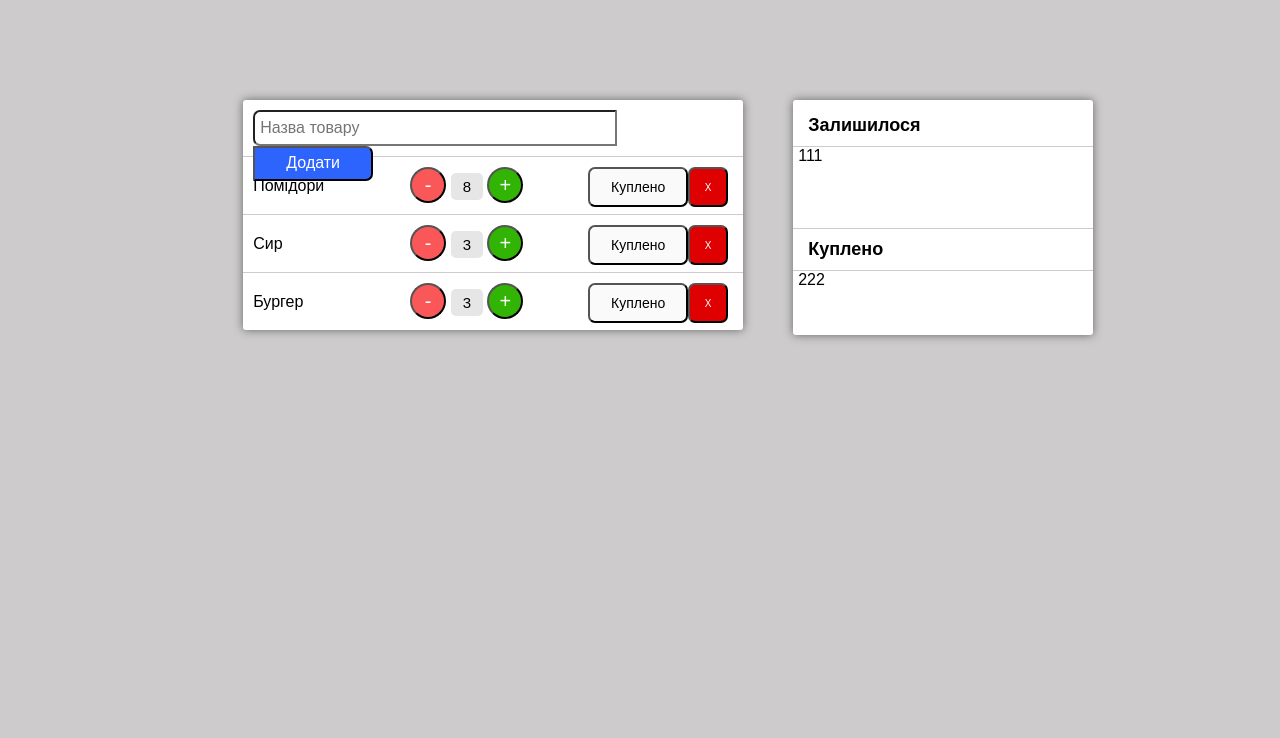
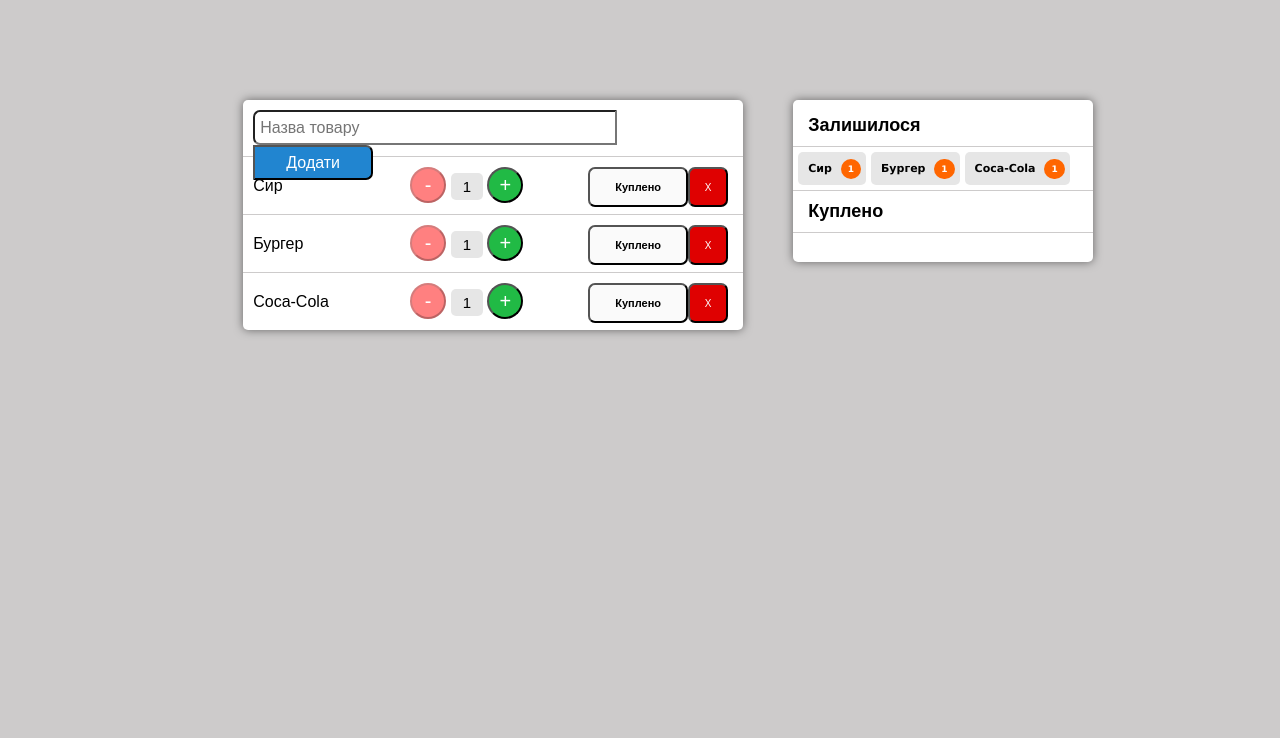
Before and after one commit to AnnaMitsan/BuyList-JS, a plain HTML site: page index.html in a window 1280 px wide. Shown: the top 738 px of the page. Drawn offline with nearby package versions, Linux system fonts and the light colour scheme.

Commit message:
added js

```diff
--- a/index.html
+++ b/index.html
@@ -1,66 +1,56 @@
 <!DOCTYPE html>
 <html>
+
 <head lang="uk">
     <meta charset="UTF-8">
-    <title>My Page</title>
+    <title>Buy List</title>
+    <link rel="stylesheet" type="text/css" href="main.css" />
+</head>
+
+<body>
 
 
-    <link rel="stylesheet" type="text/css" href="main.css" />
-</head>
-<body>
     <div class="bl-background">
         <div class="center">
             <div class="bl-list">
-        <div class="bl-addnew">
-            <input type="text" placeholder="Назва товару"> <button data-tooltip="Add new">Додати</button>
+                <div class="bl-add">
+                    <input class="addinput" type="text" placeholder="Назва товару"> <button class="addbutton" data-tooltip="Add new">Додати</button>
                 </div>
-
+                <div class="row-template" style="display:none">
                     <div class="bl-row clearfix">
                         <div class="bl-product">
-                Помідори
+                            <div class="bl-product-name">Помідори</div>
+                            <input class="bl-change-input" type="text">
                         </div>
                         <div class="bl-count">
-                <button class="bl-minus" data-tooltip="Minus">-</button> <span class="bl-label">8</span>
-                <button class="bl-plus" data-tooltip="Plus">+</button>
-            </div>
-            <div class="bl-buttons">
-                 <button class="bl-buy" data-tooltip="Buy">Куплено</button>
-                <button class="bl-delete" data-tooltip="Delete">X</button>
-            </div>
-        </div>
-        <div class="bl-row clearfix">
-            <div class="bl-product">
-                Сир
-                </div>
-            <div class="bl-count">
-                <button class="bl-minus">-</button> <span class="bl-label">3</span>
+                            <button class="bl-minus" name="minusBtn">-</button> <span class="bl-label">8</span>
                             <button class="bl-plus">+</button>
                         </div>
                         <div class="bl-buttons">
                             <button class="bl-buy">Куплено</button>
                             <button class="bl-delete">X</button>
-            </div>
-        </div>
-        <div class="bl-row clearfix">
-            <div class="bl-product">
-                Бургер
-            </div>
-            <div class="bl-count">
-              <button class="bl-minus">-</button>
-                <span class="bl-label">3</span>
-                <button class="bl-plus">+</button>
-            </div>
-            <div class="bl-buttons">
-                 <button class="bl-buy">Куплено</button>
-                <button class="bl-delete">X</button>
+                            <button class="bl-notbuy">Не куплено</button>
                         </div>
                     </div>
                 </div>
+
+            </div>
+
             <div class="bl-bought">
                 <div class="bl-title">Залишилося</div>
-       <div class="bl-left">111</div>
+                <div class="bl-left">
+                    <div class="left-template" style="display:none">
+                        <div class="bl-left-item">
+                            <div class="bl-left-product-name">
+                            Помідори
+                                </div>
+                            <div class="bl-left-product-count">
+                                1</div>
+                        </div>
+                    </div>
+                </div>
                 <div class="bl-title">Купленo</div>
-        <div class="bl-done">222</div>
+                <div class="bl-done"></div>
             </div>
         </div>
     </div>
@@ -75,5 +65,12 @@
             Mitsan Anna
         </div>
     </div>
+
+
+    <script type="text/javascript" src="https://code.jquery.com/jquery-2.1.4.min.js">
+    </script>
+    <script type="text/javascript" src="main.js">
+    </script>
 </body>
+
 </html>
--- a/main.css
+++ b/main.css
@@ -17,11 +17,12 @@ body {
  background: white;
     float: left;
     width: 65%;
+    height: auto;
     min-width: 500px;
     max-width: 700px;
     margin-bottom: 10px;
     margin-right: 30px;
-   border-radius: 3px;
+   border-radius: 5px;
      box-shadow: 0 0 10px rgba(0,0,0,0.5);
 }
 
@@ -29,10 +30,10 @@ body {
     display: inline-block;
     background: white;
     padding-top: 5px;
-     border-radius: 3px;
+     border-radius: 5px;
     width: 20%;
     min-width: 300px;
-    height: 230px;
+    height: auto;
     font-family: Arial, Helvetica, sans-serif;
     box-shadow: 0 0 10px rgba(0,0,0,0.5);
 }
@@ -47,18 +48,54 @@ body {
     box-sizing: border-box;
 }
 
+.state-not-bought .bl-notbuy{
+    display: none;
+}
+
+.state-bought .bl-buy, .state-bought .bl-delete{
+    display: none;
+}
+
+.state-bought .bl-minus, .state-bought .bl-plus{
+ display: none;
+}
+
+.state-bought .bl-product {
+ text-decoration: line-through;
+}
+
 .bl-product{
     float: left;
     width: 30%;
-    padding-top: 20px;
+   height: 100%;
+   padding-top: 20px;
+box-sizing: border-box;
+}
+
+.bl-product-name{
+     width: 100%;
+   height: 100%;
+}
+
+.state-change-name .bl-product-name{
+    display: none;
+}
+
+.state-not-change-name .bl-change-input{
+    display: none;
+}
+
+.state-change-name .bl-change-input{
+    width: 100%;
+
 }
 
 .bl-count{
     display: inline-block;
     width: 30%;
-    height: 100%;
     margin-left: 10px;
     padding-top: 10px;
+    padding-bottom: 10px;
 }
 
 .bl-buttons{
@@ -73,7 +110,6 @@ body {
     padding-top: 10px;
 }
 
-/*Кнопки*/
 .bl-label{
     background: #E6E6E6;
     font-size: 15px;
@@ -85,16 +121,16 @@ body {
 }
 
 .bl-plus {
-    background: #31B404;
-    border-radius: 200px;
+    background: #21BA45;
+    border-radius: 100px;
     height: 36px;
     width: 36px;
     color:white;
-     font-size: 20px;
+    font-size: 20px;
 }
 
 .bl-plus:hover{
-  background:   #088A08;
+  background:   #16ab39;
 }
 
 .bl-minus {
@@ -104,6 +140,20 @@ body {
     width: 36px;
      color:white;
      font-size: 20px;
+
+}
+
+.bl-minus:disabled{
+    background: #ff8080;
+     border-radius: 100px;
+    height: 36px;
+    width: 36px;
+     color:white;
+     font-size: 20px;
+}
+
+.bl-minus:disabled:hover{
+    background: #ff8080;
 }
 
 .bl-minus:hover{
@@ -116,11 +166,24 @@ background: #DF0101;
     background-color:#FAFAFA;
     float: left;
     border-radius: 7px;
-    font-size: 14px;
+    font-size: 11px;
+    font-weight: bold;
 }
 
 .bl-buy:hover{
    background:  #BDBDBD;
+}
+
+
+.bl-notbuy{
+    align-content:
+    width: 100px;
+    height: 40px;
+    background-color:#FAFAFA;
+    float: right;
+    border-radius: 7px;
+    font-size: 11px;
+    font-weight: bold;
 }
 
 .bl-delete{
@@ -136,7 +199,7 @@ background: #DF0101;
     background: #8A0808;
 }
 
-.bl-addnew {
+.bl-add {
 
     width: 100%;
     padding: 15px;
@@ -150,9 +213,9 @@ background: #DF0101;
     box-sizing: border-box;
 
 }
-.bl-addnew input{
+.addinput{
     width:73%;
-    height: 85%;
+    height: 84%;
     float: left;
     font-size: 16px;
     border-top-left-radius: 7px;
@@ -160,9 +223,9 @@ background: #DF0101;
     padding-left: 5px;
 }
 
-.bl-addnew button{
+.addbutton{
     height: 100%;
-    background-color: #2E64FE;
+    background-color: #2185D0;
     color:white;
     font-size: 16px;
     min-width: 120px;
@@ -171,8 +234,8 @@ background: #DF0101;
     border-bottom-right-radius: 7px;
 }
 
-.bl-addnew button:hover{
-     background-color: #3104B4;
+.addbutton:hover{
+     background-color: #1678c2;
 }
 
 
@@ -186,19 +249,63 @@ background: #DF0101;
 
 
 .bl-left{
-    height:35%;
    padding-left: 5px;
+    padding-bottom: 5px;
     border-top: 1px solid;
     border-top-color: #cdcbcb;
      border-bottom: 1px solid;
     border-bottom-color: #cdcbcb;
+     box-sizing: border-box;
+    min-height: 30px;
+}
+
+.bl-left-item{
+    margin-top: 5px;
+
+    margin-right: 5px;
+    display: inline-block;
+     background: #E6E6E6;
+    font-size: 11px;
+    padding: 5px;
+    border-radius: 5px;
+    font-weight: bold;
+    font-family: Geneva, Arial, Helvetica, sans-serif;
+    box-sizing: border-box;
+}
+
+.bl-left-product-name{
+    display: inline-block;
+    font-size: 11px;
+    padding: 5px;
+    border-radius: 5px;
+    font-weight: bold;
+    font-family: Geneva, Arial, Helvetica, sans-serif;
+    box-sizing: border-box;
+}
+
+.bl-left-product-count{
+    display: inline-block;
+    background:#ff6600;
+    font-size: 9px;
+    padding-top:5px;
+    padding-bottom: 5px;
+    padding-left: 7px;
+    padding-right: 7px;
+    border-radius: 100px;
+    color: white;
+    font-family: Geneva, Arial, Helvetica, sans-serif;
+    box-sizing: border-box;
+    height: 20px;
 }
 
 .bl-done{
     height:40%;
     padding-left: 5px;
+    padding-bottom: 5px;
     border-top: 1px solid;
     border-top-color: #cdcbcb;
+    box-sizing: border-box;
+    min-height: 30px;
 }
 
 .sticker{
@@ -359,7 +466,7 @@ button{
     position: relative;
 }
 
-button::before{
+.addbutton::before{
     content: attr(data-tooltip);
     position: absolute;
     top: -30px;
@@ -379,7 +486,7 @@ button::before{
     color: dimgray;
 }
 
-button:hover::before{
+.addbutton:hover::before{
     transform: scale(1);
 }
 
--- /dev/null
+++ b/main.js
@@ -0,0 +1,137 @@
+$(function() {
+
+    var template = $(".row-template").html();
+    var $blList = $(".bl-list");
+    var $input = $(".addinput");
+    var statisticTemplate = $(".left-template").html();
+    var $statLeft = $(".bl-left");
+    var $statDone = $(".bl-done");
+
+    function addOneItem(name) {
+        var quantity = 1;
+        var $node = $(template);
+        var $plus = $node.find(".bl-plus");
+        var $minus = $node.find(".bl-minus");
+        var $blLabel = $node.find(".bl-label");
+        var $delete = $node.find(".bl-delete");
+        var $bought = $node.find(".bl-buy");
+        var $unBought = $node.find(".bl-notbuy");
+        var $productName = $node.find(".bl-product");
+        var $changeNameInput = $node.find(".bl-change-input");
+
+        var $statNode = $(statisticTemplate);
+        var $statProdName = $statNode.find(".bl-left-product-name");
+        var $statProdCount = $statNode.find(".bl-left-product-count");
+
+        $minus.isEnabled = false;
+
+        $productName.text(name);
+        $blLabel.text(1);
+
+        $statProdName.text(name);
+        console.log("statprod", name)
+        $statProdCount.text(1);
+
+        function disableButton(buttonName) {
+            buttonName.attr("disabled", true);
+        }
+
+        function enableButton(buttonName) {
+            buttonName.attr("disabled", false);
+        }
+
+        function buyClick() {
+            $node.addClass("state-bought");
+            $node.removeClass("state-not-bought");
+            $statNode.remove();
+            $statDone.append($statNode);
+        }
+
+        function notBuyClick() {
+            $node.removeClass("state-bought");
+            $node.addClass("state-not-bought");
+            $statNode.remove();
+            $statLeft.append($statNode);
+        }
+
+
+        $productName.click(function() {
+            $node.addClass("state-change-name");
+            $node.removeClass("state-not-change-name");
+            var $oldName = $productName.val();
+            var $newName = "";
+            $changeNameInput.text($oldName);
+            $changeNameInput.focus();
+            $changeNameInput.on("input", function() {
+                if ($(this).val().length > 0) {
+                    $newName.val($(this).val());
+                }
+            });
+            $changeNameInput.focusout(function() {
+                $node.removeClass("state-change-name");
+                $node.addClass("state-not-change-name");
+                $productName.val($newName.val());
+            });
+
+
+        });
+
+        function plusOne() {
+            quantity++;
+            if (quantity > 1) {
+                enableButton($minus);
+            }
+            $blLabel.text(quantity);
+            $statProdCount.text(quantity);
+        }
+
+        function minusOne() {
+            quantity--;
+            if (quantity === 1) {
+                disableButton($minus);
+            }
+            $blLabel.text(quantity);
+            $statProdCount.text(quantity);
+        }
+
+        function deleteItem() {
+            $node.remove();
+            $statNode.remove();
+        }
+
+        $bought.click(buyClick);
+        $unBought.click(notBuyClick);
+        $delete.click(deleteItem);
+        $plus.click(plusOne);
+        $minus.click(minusOne);
+        disableButton($minus);
+
+
+        $node.addClass("state-not-bought");
+        $node.addClass("state-not-change-name");
+
+        $blList.append($node);
+        $statLeft.append($statNode);
+    }
+
+    $(".addbutton").click(function() {
+        var text = $input.val();
+        if (text.length > 0) {
+            addOneItem(text);
+            $input.val("");
+        }
+    });
+    $(".addinput").keypress(function(e) {
+        if (e.which == 13) {
+            var text = $input.val();
+            if (text.length > 0) {
+                addOneItem(text);
+                $input.val("");
+            }
+        }
+    });
+
+    addOneItem("Сир");
+    addOneItem("Бургер");
+    addOneItem("Coca-Cola");
+});
```
Lines whose indentation alone changed are shown as unchanged.
